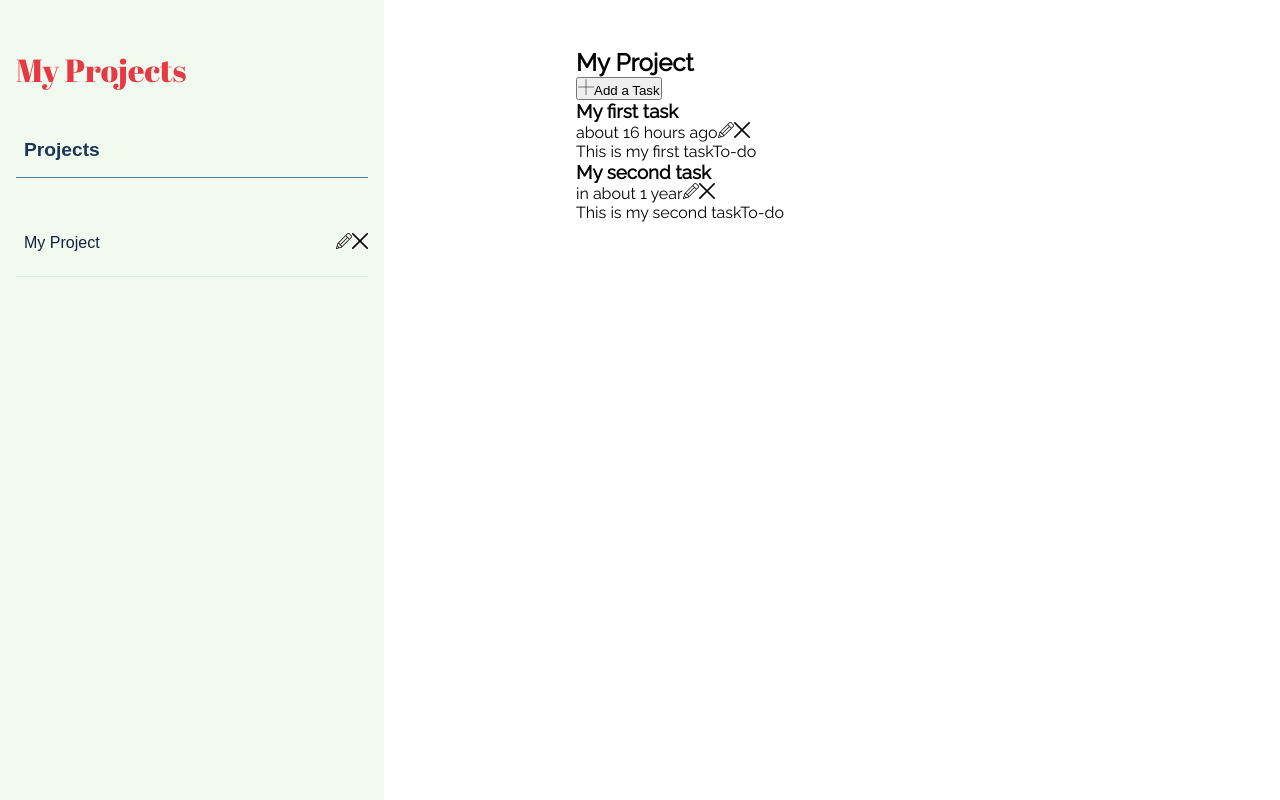
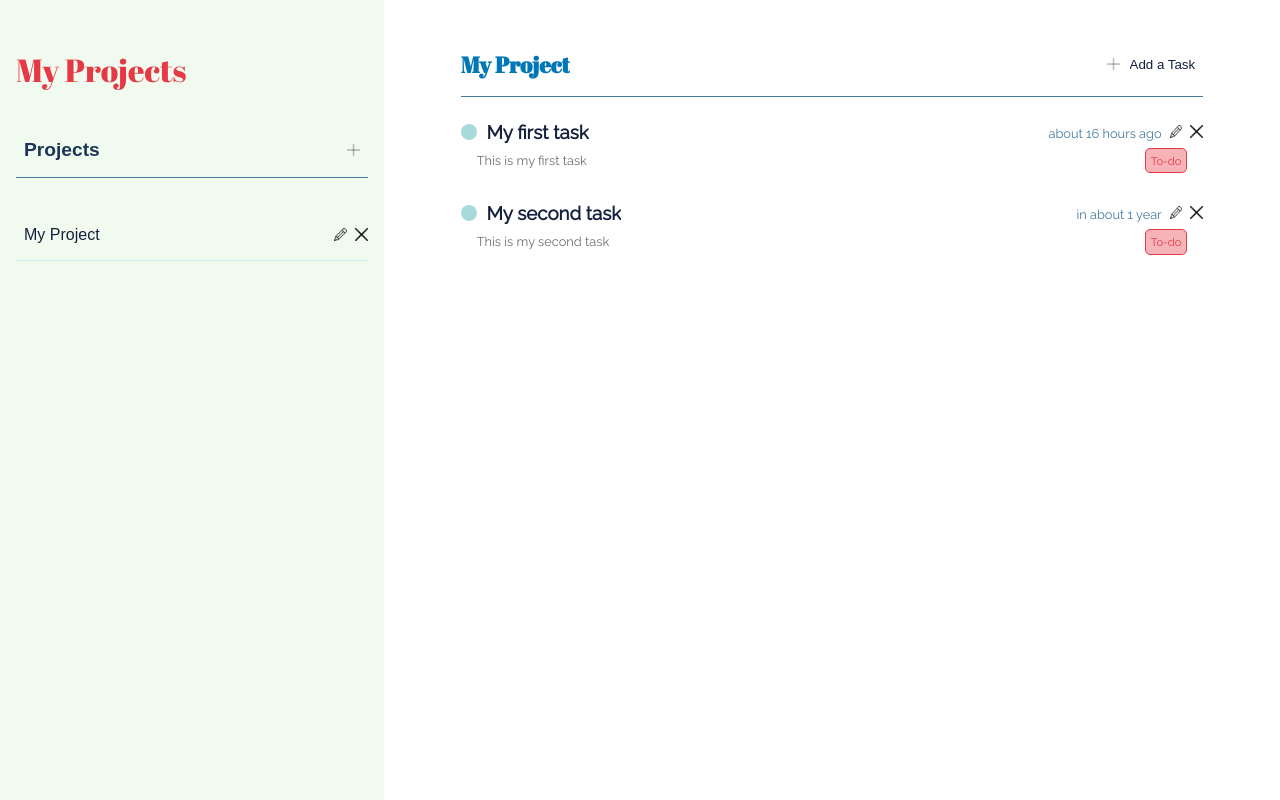
Before and after one commit to CalyCherkaoui/todo-list_Javascript, a website built with webpack: page dist/index.html in a window 1280 px wide. Built offline with Linux system fonts and the light colour scheme.

Commit message:
styting the task nav display

```diff
--- a/src/projectNav.js
+++ b/src/projectNav.js
@@ -1,5 +1,5 @@
 import { addProject, openTab, cancelAddProject , deleteProject, editProject, cancelProject, submitEditProject} from "./listners";
-import addProjIcon from "./playlist.png";
+import addProjIcon from "./add.png";
 import editProjectIcon from "./pencil.png";
 import submitProjectIcon from "./check.png";
 import cancelProjectIcon from "./close.png";
--- a/src/style.css
+++ b/src/style.css
@@ -37,8 +37,9 @@ body {
 }
 
 .add_proj_icon {
-  width: 1rem;
-  height: 1rem;
+  width: 0.8rem !important;
+  margin-left: 0.5rem;
+  cursor: pointer;
 }
 
 .hide {
@@ -62,7 +63,7 @@ body {
 #tasks_container {
   width: 70%;
   min-height: 100vh;
-  padding: 3rem 15%;
+  padding: 3rem 6%;
 }
 
 .logo_project {
@@ -113,14 +114,148 @@ body {
 }
 
 .tablinks {
-  padding: 1rem 0.5rem;
+  padding: 0.5rem 0.5rem;
   background-color: transparent;
   border: none;
   color: #14213d;
   font-size: 1rem;
+  cursor: pointer;
 }
 
 .tablinks:hover {
   background-color:  #f3f6f7e0;
   color: #0077b6;
 }
+
+.project_header {
+  display: flex;
+  flex-direction: row;
+  justify-content: space-between;
+  align-items: center;
+  border-bottom: 0.5px solid #457b9d;
+  padding-bottom: 1rem;
+}
+
+.header_title {
+  color: #0077b6;
+  font-size: 1.4rem;
+  font-weight: 700;
+  font-family: 'Abril Fatface', cursive;
+}
+
+.header_add_task {
+  border: none;
+  background-color: transparent;
+  padding: 0.5rem;
+  position: relative;
+  z-index: 20;
+  cursor: pointer;
+  width: 7rem;
+  height: 2rem;
+  display: flex;
+  justify-content: space-between;
+  align-items: center;
+  color: #14213d;
+}
+
+.header_add_task:hover {
+  background-color: #0076b610;
+  color: #0077b6;
+  border-radius: 2px;
+}
+
+.header_add_task img,
+.header_add_task span {
+  position: absolute;
+}
+
+.header_add_task span {
+  right: 0.5rem;
+}
+
+.tasks_wrapper {
+  margin-top: 1rem;
+}
+
+.task_card {
+  margin-bottom: 0.5rem;
+  padding-bottom: 0.5rem;
+  padding-top: 0.5rem;
+}
+
+.div_show_mode_top {
+  display: flex;
+  justify-content: space-between;
+  align-items: center;
+}
+
+.div_show_mode_left {
+  display: flex;
+  justify-content: start;
+  align-items: center;
+}
+
+.div_show_mode_left h3 {
+  font-weight: 800;
+  color: #14213d;
+}
+
+.priority_box {
+  width: 1rem;
+  height: 1rem;
+  margin-right: 0.6rem;
+  border-radius: 50%;
+}
+
+.priority_box_low {
+  background-color: #a8dadc;
+}
+
+.priority_box_medium {
+  background-color: #ffb703;
+}
+
+.priority_box_hight {
+  background-color: #e63946;
+}
+
+.div_show_mode_right span {
+  font-size: 0.8rem;
+  color: #457b9d;
+}
+
+.div_show_mode_buttom {
+  display: flex;
+  justify-content: space-between;
+  align-items: center;
+  padding: 0.3rem 1rem;
+}
+
+.display_task_description {
+  color: rgb(112, 109, 109);
+  font-size: 0.8rem;
+}
+
+.task_status {
+  font-size: 0.7rem;
+  padding: 0.3rem;
+  border-radius: 5px;
+}
+
+.task_status_To-do {
+  color: #e63946;
+  background-color: #e6394760;
+  border: #e63946 0.5px solid;
+}
+
+.task_status_In-progress {
+  color: #f3722c;
+  background-color: #f3722c5b;
+  border: #f3722c 0.5px solid;
+}
+
+.task_status_Done {
+  color: #00a896;
+  background-color: #00a8975d;
+  border: #00a896 0.5px solid;
+}
--- a/src/taskNav.js
+++ b/src/taskNav.js
@@ -56,6 +56,7 @@ const displayTask = (task)=>{
   divShowModeButtom.setAttribute('class', 'div_show_mode_buttom');
 
   const spanDescription = document.createElement('span');
+  spanDescription.classList.add('display_task_description');
   spanDescription.setAttribute('id', `display_task_description_${task.projId}_${task.id}`);
   spanDescription.textContent = task.description;
 
```
Also changed, not shown: dist/main.js.
